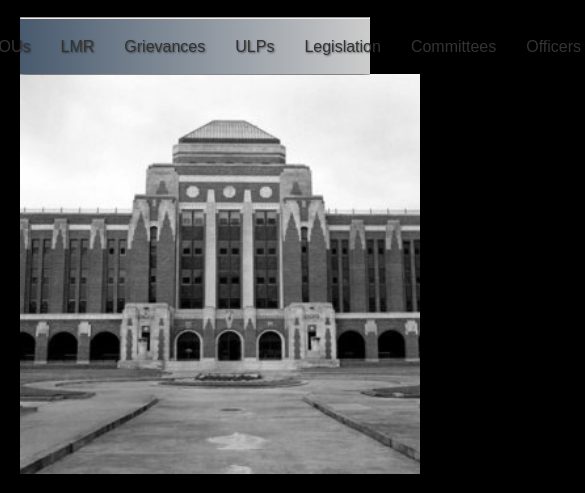
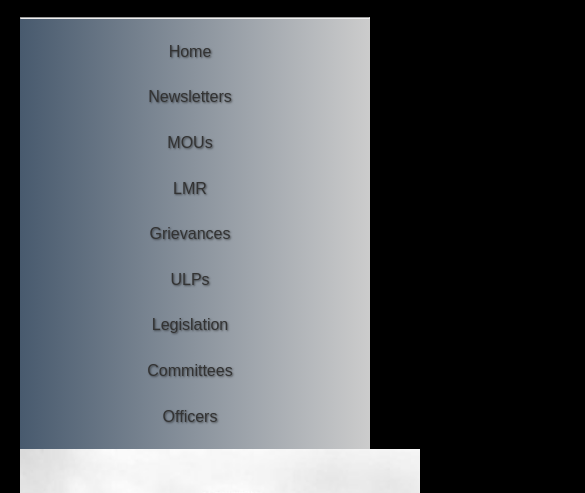
Before and after one commit to AFGELocal817/Union-Website, a plain HTML site: page index.html in a window 390 px wide. Shown: the part 307-800 px from the top of the page, 585 px wide, since content can reach past the window. Drawn offline with Linux system fonts and the light colour scheme.

Commit message:
Update styles.css

```diff
--- a/styles.css
+++ b/styles.css
@@ -41,6 +41,18 @@ h1 {
     padding: 10px;
 	display: flex;
 	justify-content: center;
+}
+
+/* Media query for mobile devices */
+@media screen and (max-width: 768px) {
+	.navigation {
+		flex-direction: column;
+		align-items: center;
+	}
+
+	.navigation a {
+		margin: 5px 0;
+	}
 }
 
 /* Navigation links */
```
